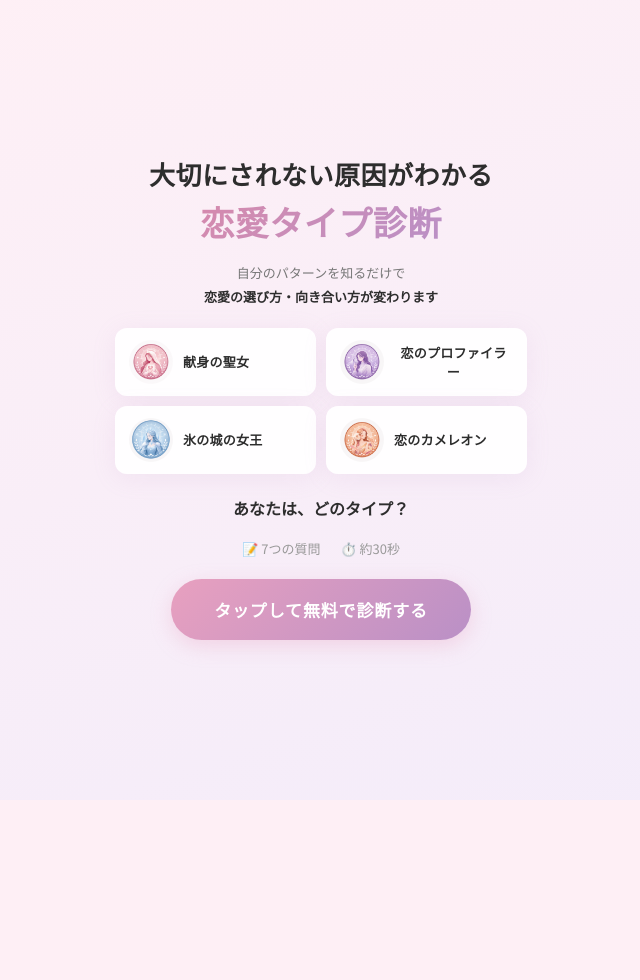
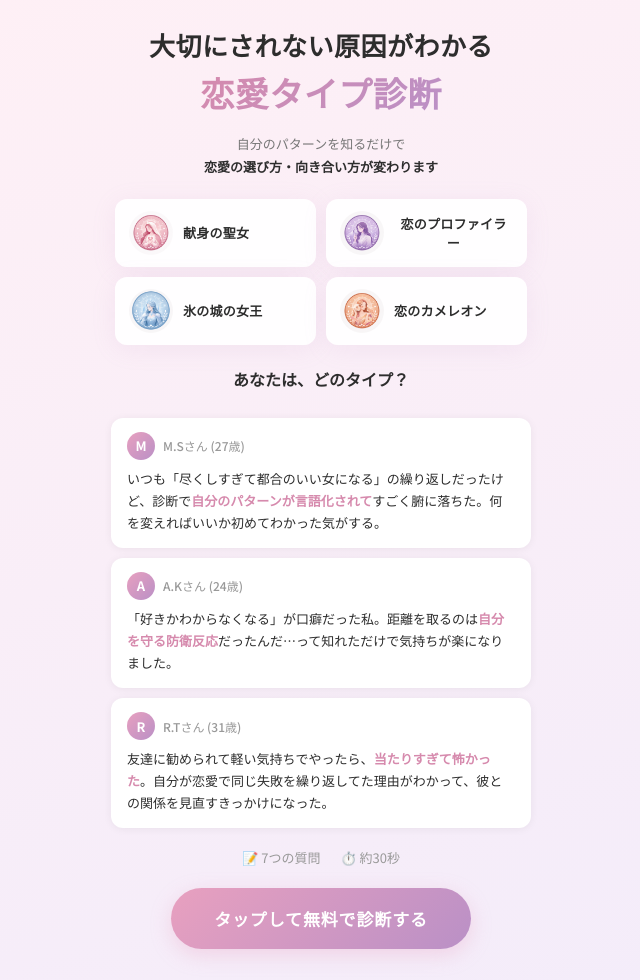
Before and after one commit to shun1999-del/love-diagnosis, a Flask app: page / in a window 1280 px wide. Shown: the whole page, without its empty margins (319-959 px from the left). Before the commit the page ends 649 px from the top, so only its background shows below. Run offline with Flask 3, Linux system fonts and the light colour scheme; data comes from the database, SQL or seed files in the repository.

Commit message:
Add 3 testimonial reviews to first view

```diff
--- a/static/css/style.css
+++ b/static/css/style.css
@@ -157,6 +157,54 @@ body {
     color: var(--text);
     line-height: 1.8;
     margin-bottom: 16px;
+}
+
+/* ---- Reviews ---- */
+.reviews-section {
+    margin: 24px 0 20px;
+    display: flex;
+    flex-direction: column;
+    gap: 10px;
+}
+.review-card {
+    background: var(--white);
+    border-radius: var(--radius-sm);
+    padding: 14px 16px;
+    box-shadow: 0 1px 8px rgba(0,0,0,0.06);
+    text-align: left;
+}
+.review-header {
+    display: flex;
+    align-items: center;
+    gap: 8px;
+    margin-bottom: 8px;
+}
+.review-avatar {
+    width: 28px;
+    height: 28px;
+    border-radius: 50%;
+    background: linear-gradient(135deg, var(--primary), var(--secondary));
+    color: var(--white);
+    display: flex;
+    align-items: center;
+    justify-content: center;
+    font-size: 13px;
+    font-weight: 700;
+    flex-shrink: 0;
+}
+.review-name {
+    font-size: 12px;
+    color: var(--text-muted);
+    font-weight: 500;
+}
+.review-text {
+    font-size: 13px;
+    line-height: 1.7;
+    color: var(--text);
+}
+.review-text strong {
+    color: var(--primary-dark);
+    font-weight: 700;
 }
 
 .start-meta {
--- a/templates/index.html
+++ b/templates/index.html
@@ -53,6 +53,31 @@
             <p class="start-subtitle">
                 あなたは、どのタイプ？
             </p>
+
+            <!-- Reviews -->
+            <div class="reviews-section">
+                <div class="review-card">
+                    <div class="review-header">
+                        <span class="review-avatar">M</span>
+                        <span class="review-name">M.Sさん (27歳)</span>
+                    </div>
+                    <p class="review-text">いつも「尽くしすぎて都合のいい女になる」の繰り返しだったけど、診断で<strong>自分のパターンが言語化されて</strong>すごく腑に落ちた。何を変えればいいか初めてわかった気がする。</p>
+                </div>
+                <div class="review-card">
+                    <div class="review-header">
+                        <span class="review-avatar">A</span>
+                        <span class="review-name">A.Kさん (24歳)</span>
+                    </div>
+                    <p class="review-text">「好きかわからなくなる」が口癖だった私。距離を取るのは<strong>自分を守る防衛反応</strong>だったんだ…って知れただけで気持ちが楽になりました。</p>
+                </div>
+                <div class="review-card">
+                    <div class="review-header">
+                        <span class="review-avatar">R</span>
+                        <span class="review-name">R.Tさん (31歳)</span>
+                    </div>
+                    <p class="review-text">友達に勧められて軽い気持ちでやったら、<strong>当たりすぎて怖かった</strong>。自分が恋愛で同じ失敗を繰り返してた理由がわかって、彼との関係を見直すきっかけになった。</p>
+                </div>
+            </div>
 
             <div class="start-meta">
                 <span>&#x1f4dd; 7つの質問</span>
```
